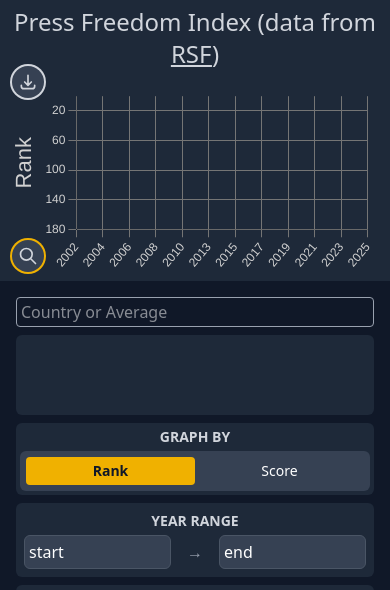
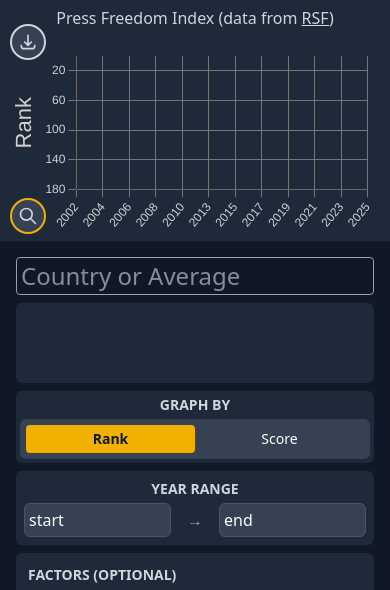
Before and after one commit to vlad-gby/rsf_index_visualization, a website: page docs/index.html in a window 390 px wide. Shown: the part 185-775 px from the top of the page. Drawn offline with nearby package versions, Linux system fonts and the light colour scheme.

Commit message:
bigger search, concrete title size on mobile

```diff
--- a/docs/index.html
+++ b/docs/index.html
@@ -21,7 +21,7 @@
             <!-- === TOP ROW: Country Search Input === -->
             <div class="space-y-2">
                 <div class="relative">
-                    <input type="text" id="country-search" placeholder="Country or Average" class="border border-gray-400 w-full focus:outline-none text-white py-0.5 px-1 rounded">
+                    <input type="text" id="country-search" placeholder="Country or Average" class="border border-gray-400 text-2xl lg:text-sm w-full focus:outline-none text-white py-0.5 px-1 rounded">
                     <!-- This div will be populated by JavaScript with search results. It's hidden by default. -->
                     <div id="country-results" class="absolute z-10 w-full bg-gray-800 border border-gray-600 rounded-md mt-1 max-h-60 overflow-y-auto hidden">
                         <!-- JS will add country items here -->
@@ -120,7 +120,7 @@
 
 
     <section class="flex-5/6 flex-col grow justify-center">
-      <div class="text-center text-gray-300 text-2xl lg:text-5xl font-stretch-ultra-condensed lg:p-4 p-2">Press Freedom Index (data from
+      <div class="text-center text-gray-300 text-20 lg:text-5xl font-stretch-ultra-condensed lg:p-4 p-2">Press Freedom Index (data from
         <a href="https://rsf.org/en/index" class="underline hover:no-underline">RSF</a>)
       </div>
 
--- a/docs/script.js
+++ b/docs/script.js
@@ -582,7 +582,6 @@ function forceScoreMeasure(){
 // Try to make the mobile version with JS
 
 const screenWidth = window.innerWidth
-console.log(screenWidth)
 
 if (screenWidth < 1024){
     // Replace the description
```
Also changed, not shown: docs/style_output.css.
